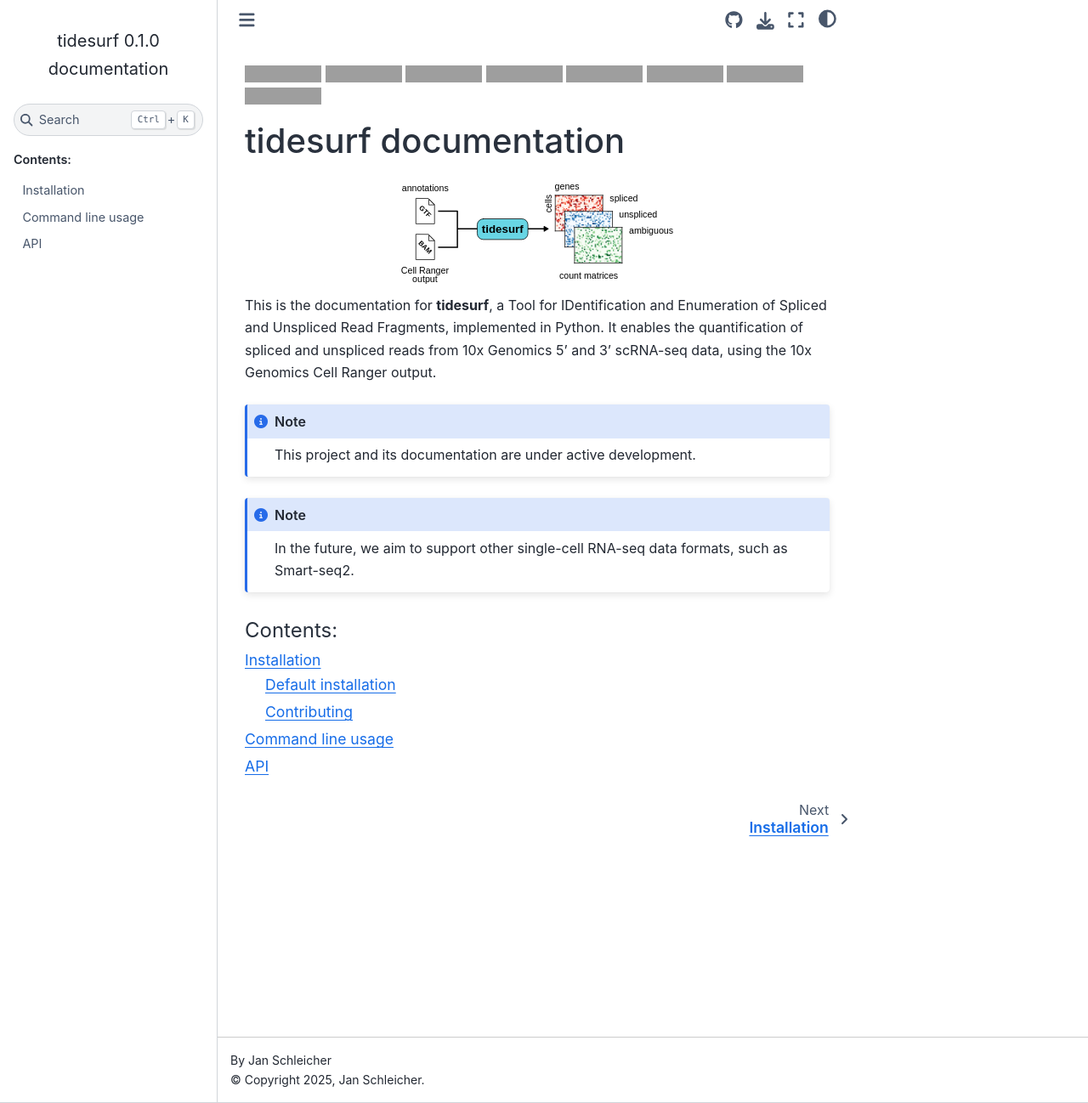
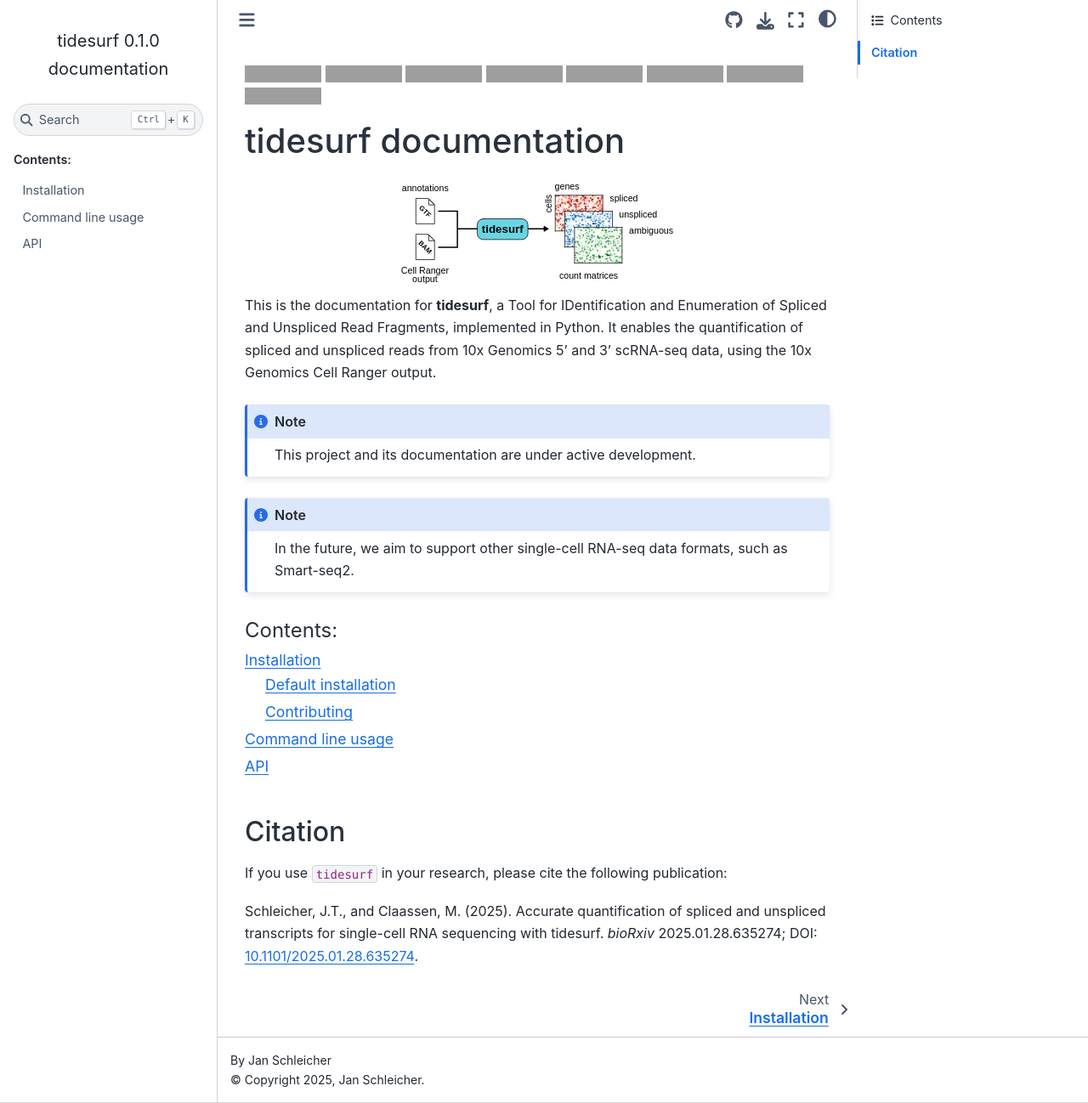
Before and after one commit to janschleicher/tidesurf, a Sphinx documentation site: the page built from docs/source/index.rst, in a window 1280 px wide and 1298 px high, cut to the strip 0-1298 px from the top of the window. Shown: the whole strip at 85% size. Built offline with Sphinx 7.4.7 and the Sphinx Book theme 1.1.4, drawn with Linux system fonts in a browser that asks for light colours; grey boxes are pictures that could not be loaded.

Commit message:
Update readme and docs with citation.

```diff
--- a/docs/source/index.rst
+++ b/docs/source/index.rst
@@ -27,6 +27,15 @@
     installation
     usage
     api
+
+Citation
+--------
+
+If you use ``tidesurf`` in your research, please cite the following publication:
+
+Schleicher, J.T., and Claassen, M. (2025).
+Accurate quantification of spliced and unspliced transcripts for single-cell RNA sequencing with tidesurf.
+*bioRxiv* 2025.01.28.635274; DOI: `10.1101/2025.01.28.635274 <https://doi.org/10.1101/2025.01.28.635274>`_.
 
 .. start-badges
 
```
Also changed, not shown: README.md (+8 -0 lines).
